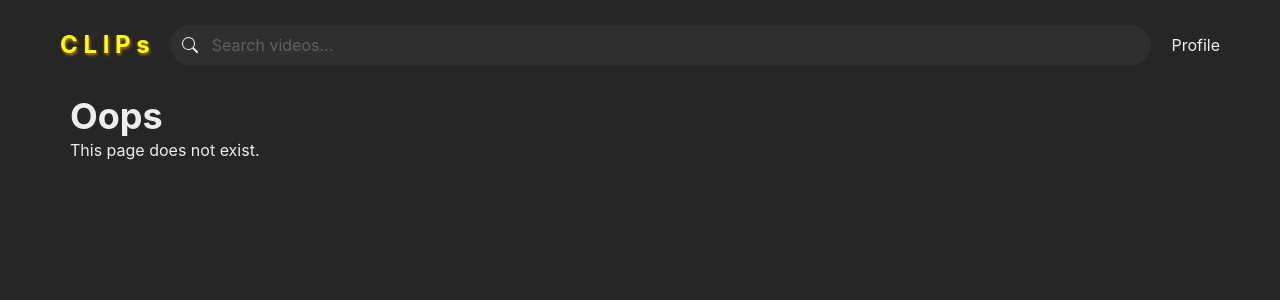
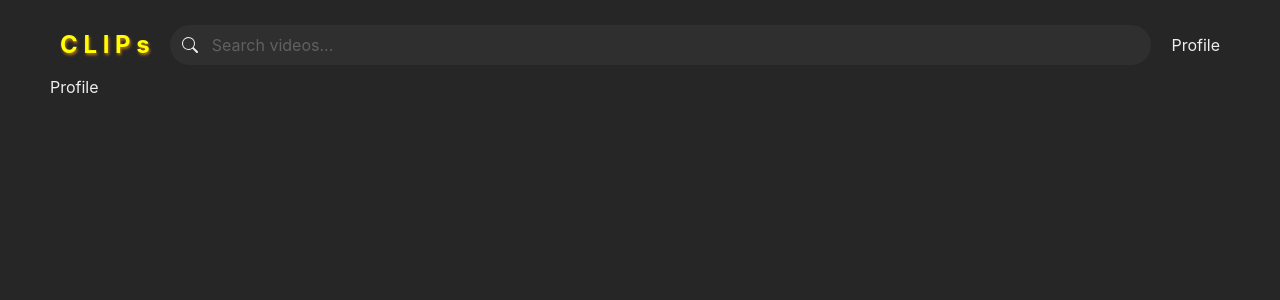
Before and after one commit to lqfeng2022/clip-hub, a React (Vite) app: page /profile in a window 1280 px wide. Shown: the top 300 px of the page. Built offline with nearby package versions, Linux system fonts and the light colour scheme.

Commit message:
add profile page

```diff
--- a/src/components/NavBar.tsx
+++ b/src/components/NavBar.tsx
@@ -17,7 +17,9 @@ const NavBar = () => {
         </Text>
       </Link>
       <SearchInput/>
-      <Text>Profile</Text>
+      <Link to='/profile'>
+        <Text>Profile</Text>
+      </Link>
     </HStack>
   )
 }
--- /dev/null
+++ b/src/pages/Profile.tsx
@@ -0,0 +1,9 @@
+import React from 'react'
+
+const Profile = () => {
+  return (
+    <div>Profile</div>
+  )
+}
+
+export default Profile
--- a/src/routes.tsx
+++ b/src/routes.tsx
@@ -3,6 +3,7 @@ import Layout from './pages/Layout'
 import HomePage from './pages/HomePage'
 import ClipDetailPage from './pages/ClipDetailPage'
 import ErrorPage from './pages/ErrorPage'
+import Profile from './pages/Profile'
 
 const router = createBrowserRouter([
   {
@@ -11,7 +12,8 @@ const router = createBrowserRouter([
     errorElement: <ErrorPage/>,
     children: [
       { index: true, element: <HomePage/> },
-      { path: 'clips/:slug', element: <ClipDetailPage/> }
+      { path: 'clips/:slug', element: <ClipDetailPage/> },
+      { path: 'profile', element: <Profile/> },
     ],
   },
 ])
```
